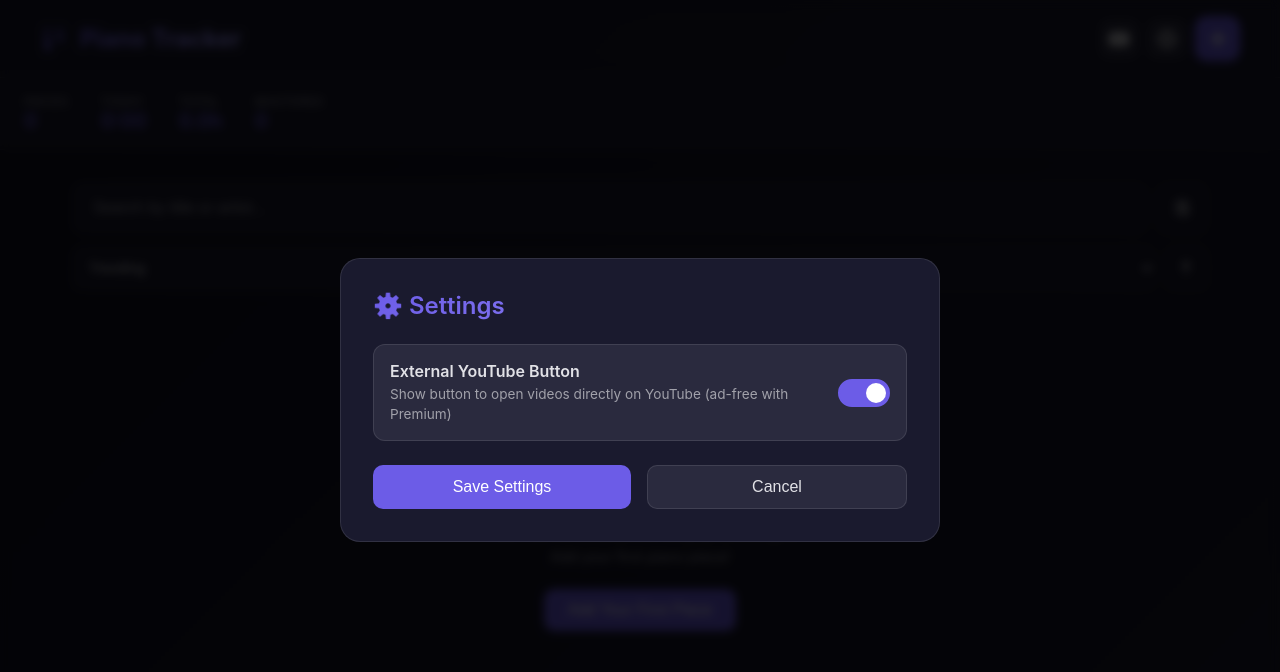
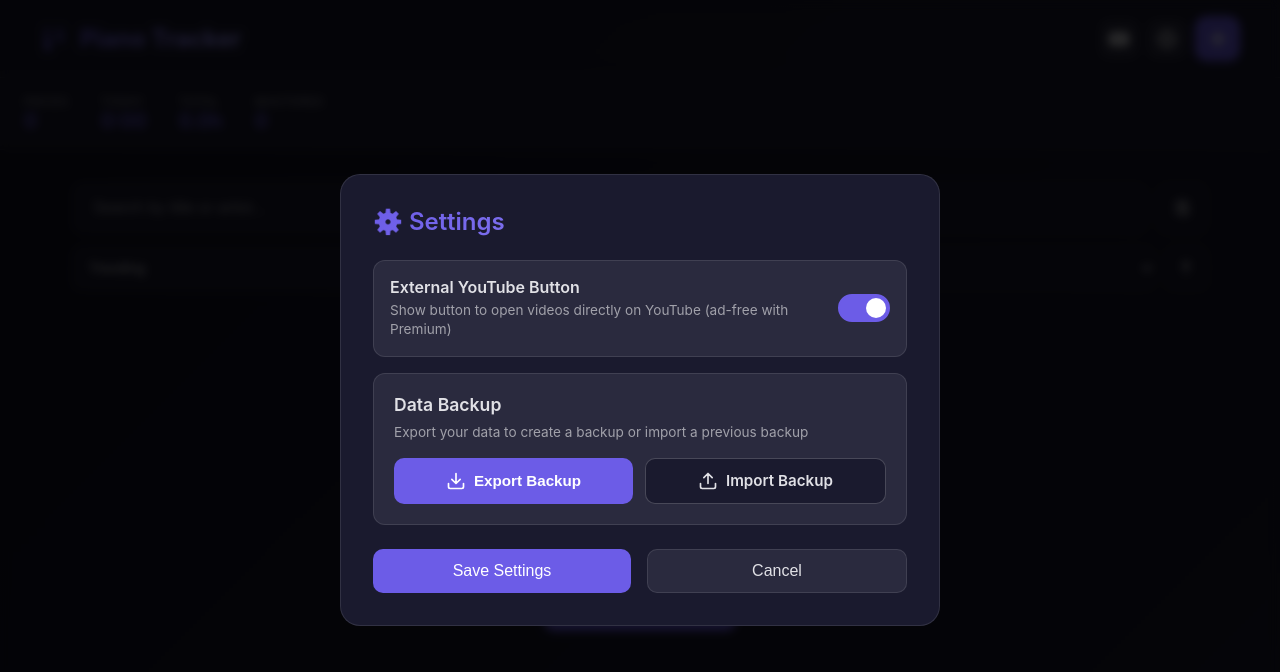
Before and after one commit to JIC-TRIC/piano-practice-tracker, a React (Vite) app: page / in a window 1280 px wide. Both pictures are taken after a click on the button 1167 px from the left and 38 px from the top of the page. Shown: the top 672 px of the page. Built offline with nearby package versions, Linux system fonts and the light colour scheme.

Commit message:
upload and download local Storage data

```diff
--- a/src/components/Settings/Settings.css
+++ b/src/components/Settings/Settings.css
@@ -91,6 +91,77 @@
   border-color: var(--primary);
 }
 
+/* Backup Section */
+.setting-section {
+  padding: 20px;
+  background: var(--surface-light);
+  border-radius: 12px;
+  border: 1px solid rgba(255, 255, 255, 0.1);
+}
+
+.section-title {
+  font-size: 1.1rem;
+  font-weight: 600;
+  color: var(--text);
+  margin-bottom: 8px;
+}
+
+.section-description {
+  font-size: 0.85rem;
+  color: var(--text-secondary);
+  margin-bottom: 16px;
+  line-height: 1.4;
+}
+
+.backup-buttons {
+  display: flex;
+  gap: 12px;
+  flex-wrap: wrap;
+}
+
+.btn-backup {
+  flex: 1;
+  min-width: 150px;
+  display: flex;
+  align-items: center;
+  justify-content: center;
+  gap: 8px;
+  padding: 12px 20px;
+  border-radius: 10px;
+  font-size: 0.95rem;
+  font-weight: 600;
+  cursor: pointer;
+  transition: all 0.3s ease;
+  border: none;
+}
+
+.export-btn {
+  background: var(--primary);
+  color: white;
+}
+
+.export-btn:hover {
+  background: var(--primary-dark);
+  transform: translateY(-2px);
+  box-shadow: 0 4px 12px rgba(108, 92, 231, 0.3);
+}
+
+.import-btn {
+  background: var(--surface);
+  color: var(--text);
+  border: 1px solid rgba(255, 255, 255, 0.2);
+}
+
+.import-btn:hover {
+  background: var(--surface-light);
+  border-color: var(--primary);
+  transform: translateY(-2px);
+}
+
+.btn-backup:active {
+  transform: translateY(0);
+}
+
 /* Mobile Optimization */
 @media (max-width: 480px) {
   .setting-item {
@@ -110,4 +181,21 @@
   .setting-description {
     font-size: 0.8rem;
   }
+
+  .setting-section {
+    padding: 16px;
+  }
+
+  .section-title {
+    font-size: 1rem;
+  }
+
+  .backup-buttons {
+    flex-direction: column;
+  }
+
+  .btn-backup {
+    width: 100%;
+    min-width: unset;
+  }
 }
--- a/src/components/Settings/Settings.jsx
+++ b/src/components/Settings/Settings.jsx
@@ -14,6 +14,79 @@ function Settings({ isOpen, onClose, settings, onSaveSettings }) {
   const handleSave = () => {
     onSaveSettings(localSettings);
     onClose();
+  };
+
+  const handleExportData = () => {
+    try {
+      // Sammle alle relevanten Daten aus localStorage
+      const data = {
+        pianoPieces: JSON.parse(localStorage.getItem("pianoPieces") || "[]"),
+        practiceSessions: JSON.parse(
+          localStorage.getItem("practiceSessions") || "{}"
+        ),
+        pianoSettings: JSON.parse(
+          localStorage.getItem("pianoSettings") || "{}"
+        ),
+        exportDate: new Date().toISOString(),
+        version: "1.0",
+      };
+
+      // Erstelle Blob und Download
+      const dataStr = JSON.stringify(data, null, 2);
+      const blob = new Blob([dataStr], { type: "application/json" });
+      const url = URL.createObjectURL(blob);
+      const link = document.createElement("a");
+      link.href = url;
+      link.download = `piano-tracker-backup-${
+        new Date().toISOString().split("T")[0]
+      }.json`;
+      document.body.appendChild(link);
+      link.click();
+      document.body.removeChild(link);
+      URL.revokeObjectURL(url);
+    } catch (error) {
+      console.error("Export failed:", error);
+      alert("Failed to export data. Please try again.");
+    }
+  };
+
+  const handleImportData = (event) => {
+    const file = event.target.files?.[0];
+    if (!file) return;
+
+    const reader = new FileReader();
+    reader.onload = (e) => {
+      try {
+        const data = JSON.parse(e.target?.result);
+
+        // Validiere Datenstruktur
+        if (!data.pianoPieces || !data.practiceSessions) {
+          throw new Error("Invalid backup file format");
+        }
+
+        // Frage Benutzer ob Daten überschrieben werden sollen
+        if (confirm("This will replace all current data. Continue?")) {
+          localStorage.setItem("pianoPieces", JSON.stringify(data.pianoPieces));
+          localStorage.setItem(
+            "practiceSessions",
+            JSON.stringify(data.practiceSessions)
+          );
+          if (data.pianoSettings) {
+            localStorage.setItem(
+              "pianoSettings",
+              JSON.stringify(data.pianoSettings)
+            );
+          }
+
+          alert("Data imported successfully! The page will reload.");
+          window.location.reload();
+        }
+      } catch (error) {
+        console.error("Import failed:", error);
+        alert("Failed to import data. Please check the file format.");
+      }
+    };
+    reader.readAsText(file);
   };
 
   if (!isOpen) return null;
@@ -43,6 +116,62 @@ function Settings({ isOpen, onClose, settings, onSaveSettings }) {
               <span className="toggle-slider"></span>
             </label>
           </div>
+
+          <div className="setting-section">
+            <h3 className="section-title">Data Backup</h3>
+            <p className="section-description">
+              Export your data to create a backup or import a previous backup
+            </p>
+
+            <div className="backup-buttons">
+              <button
+                className="btn-backup export-btn"
+                onClick={handleExportData}
+              >
+                <svg
+                  width="20"
+                  height="20"
+                  viewBox="0 0 24 24"
+                  fill="none"
+                  xmlns="http://www.w3.org/2000/svg"
+                >
+                  <path
+                    d="M21 15v4a2 2 0 0 1-2 2H5a2 2 0 0 1-2-2v-4M7 10l5 5 5-5M12 15V3"
+                    stroke="currentColor"
+                    strokeWidth="2"
+                    strokeLinecap="round"
+                    strokeLinejoin="round"
+                  />
+                </svg>
+                Export Backup
+              </button>
+
+              <label className="btn-backup import-btn">
+                <svg
+                  width="20"
+                  height="20"
+                  viewBox="0 0 24 24"
+                  fill="none"
+                  xmlns="http://www.w3.org/2000/svg"
+                >
+                  <path
+                    d="M21 15v4a2 2 0 0 1-2 2H5a2 2 0 0 1-2-2v-4M17 8l-5-5-5 5M12 3v12"
+                    stroke="currentColor"
+                    strokeWidth="2"
+                    strokeLinecap="round"
+                    strokeLinejoin="round"
+                  />
+                </svg>
+                Import Backup
+                <input
+                  type="file"
+                  accept=".json"
+                  onChange={handleImportData}
+                  style={{ display: "none" }}
+                />
+              </label>
+            </div>
+          </div>
         </div>
 
         <div className="modal-actions">
```
